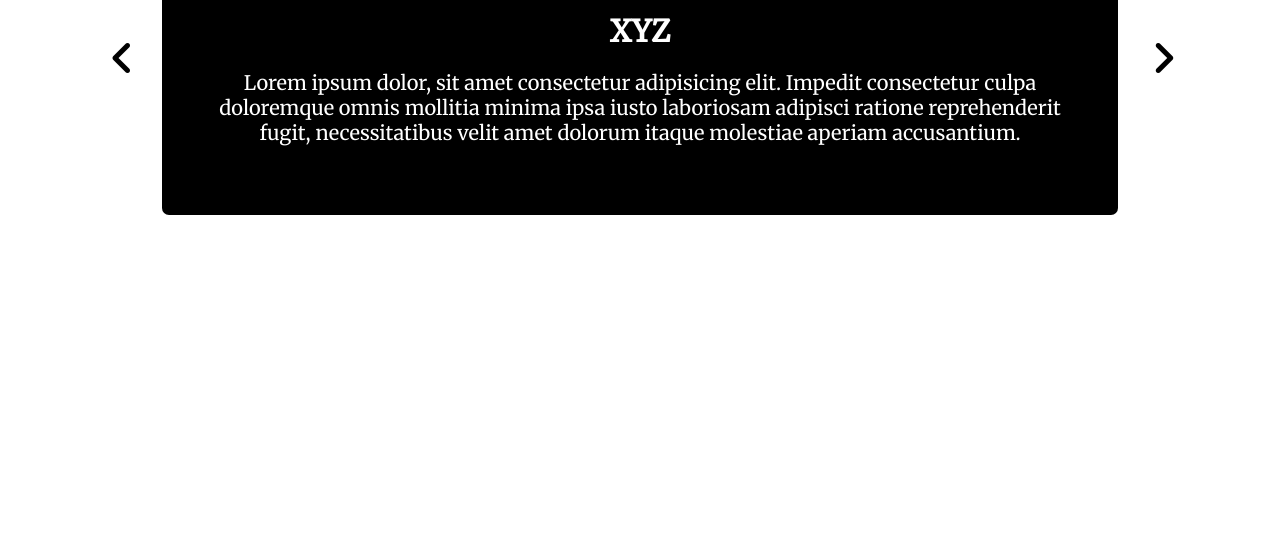
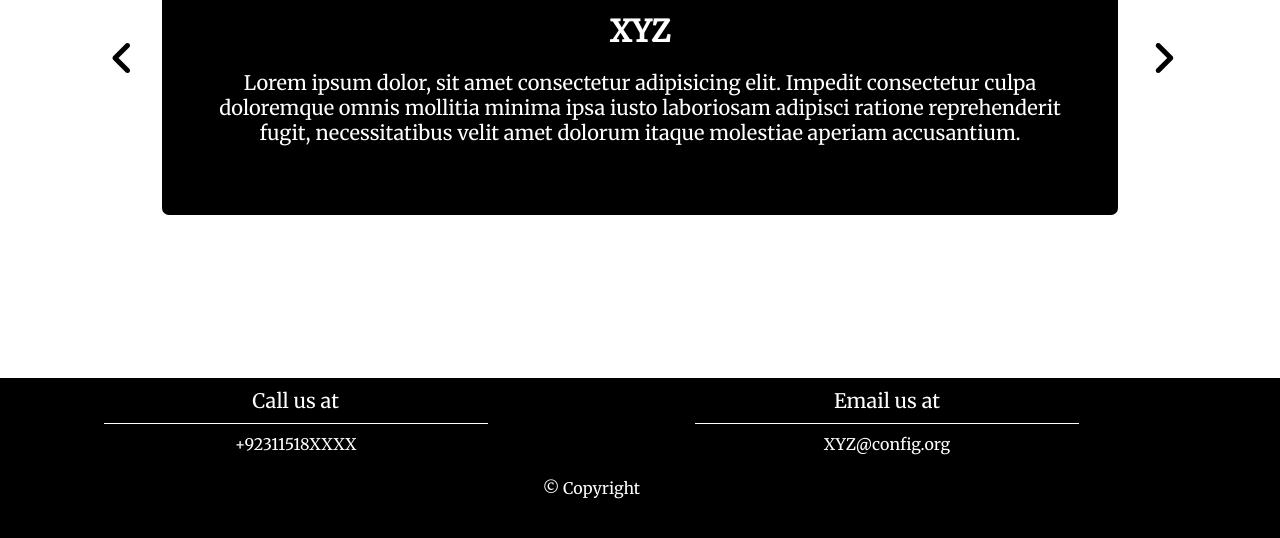
Before and after one commit to Ali1041/Configteam, a plain HTML site: page index.html in a window 1280 px wide. Shown: the part 4288-4826 px from the top of the page. Before the commit the page ends 4616 px from the top, so only its background shows below. Drawn offline with Linux system fonts and the light colour scheme.

Commit message:
eight commit

```diff
--- a/index.html
+++ b/index.html
@@ -155,6 +155,7 @@
 
         </div>
     </div>
+    <div id="footwrap">
     <div id="footer">
         <div id="contactinfo">
             <p id="call">Call us at</p>
@@ -166,6 +167,7 @@
         </div>
         <p id="copyright">&copy; Copyright</p>
     </div>
+</div>
 </body>
 <script src="portfolio.js"></script>
 </html>
--- a/portfolio.css
+++ b/portfolio.css
@@ -591,11 +591,13 @@ li{
 
 
 }
+
 #footer{
+display: flex;
     background-color: black;
     height: 20vh;
-    display: none;
     margin-top: 50px;
+    opacity: 0;
 }
 #contactinfo{
     width: 30%;
--- a/portfolio.js
+++ b/portfolio.js
@@ -36,7 +36,7 @@ setTimeout(()=>{
     setTimeout(()=>{
         whole.style.opacity='1';
         load.style.display='none';
-        footer.style.display='iniial';
+        footer.style.opacity='1';
        align.style.display='initial'
     },10)
 },2000)
@@ -115,7 +115,7 @@ function preloadimg(entry){
     entry.target.setAttribute('src',src);
 }
 const configuration={
-    rootMargin:'0% 90% 70% 90%',
+    rootMargin:'0% 90% 300% 90%',
     threshold:'0'
 }
 const imgarray=document.querySelectorAll('[data-src]')
```
Also changed, not shown: c8.jpg.
